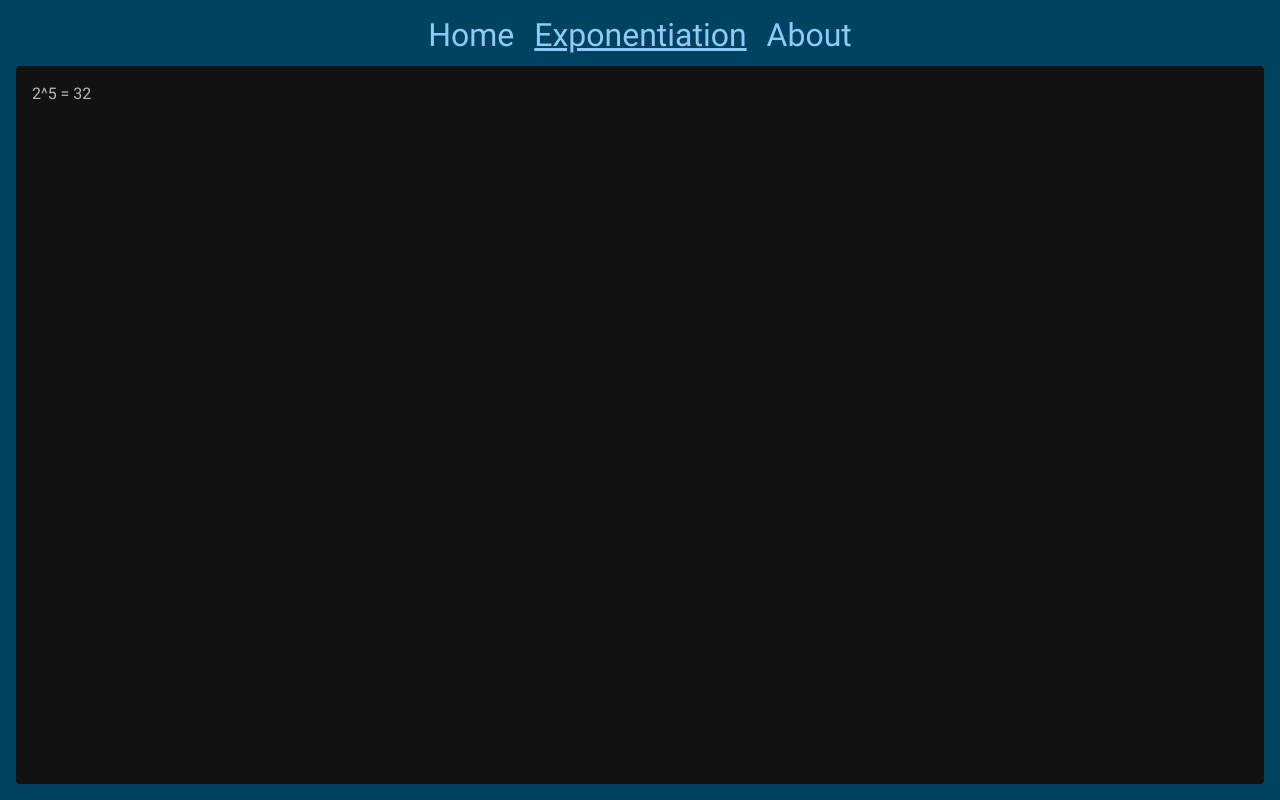
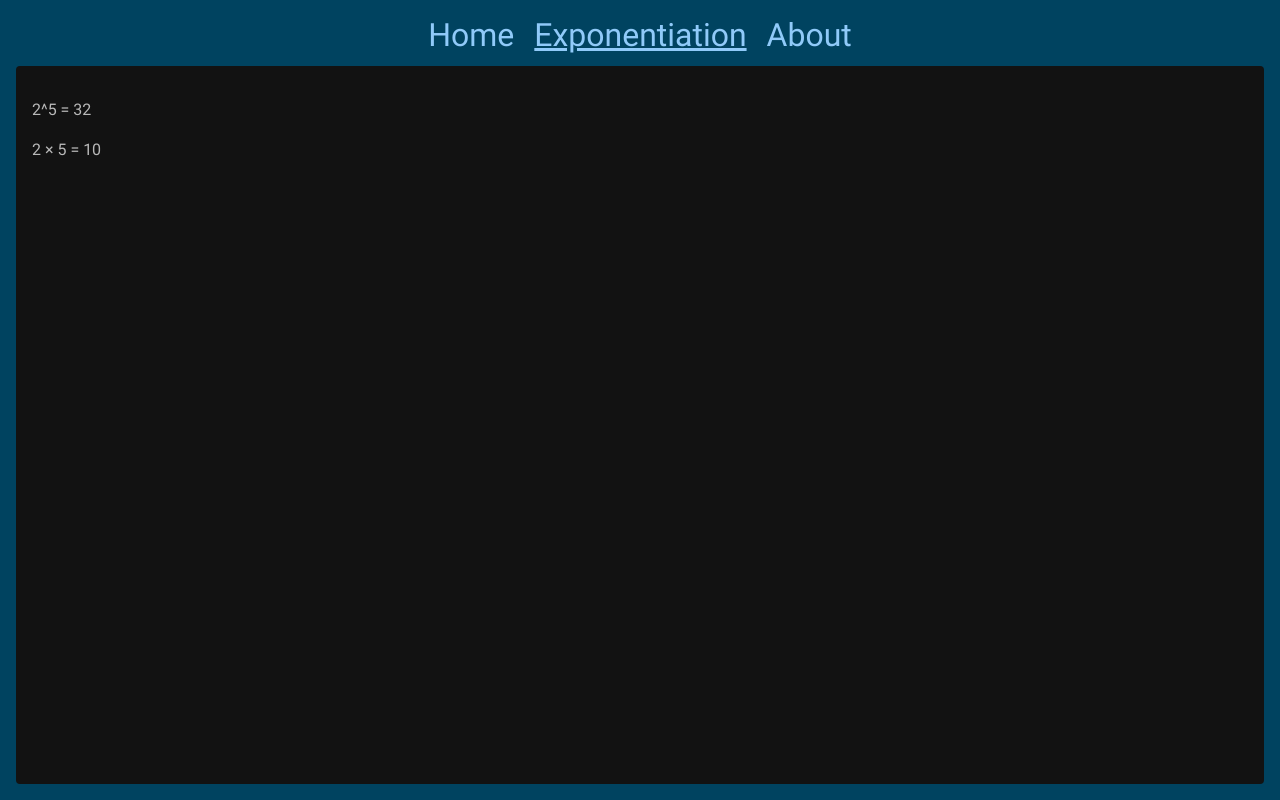
Before and after one commit to rudyhuynh/webpack-example, a React app: page /exp in a window 1280 px wide. Built offline with nearby package versions, Linux system fonts and the light colour scheme.

Commit message:
add lodash

```diff
--- a/src/components/ExponentiationPage.tsx
+++ b/src/components/ExponentiationPage.tsx
@@ -1,5 +1,11 @@
 import { renderExp } from "../utils/renderExp";
+import _ from "lodash";
 
 export const ExponentiationPage = () => {
-  return <div>{renderExp(2, 5)}</div>;
+  return (
+    <div>
+      <p> {renderExp(2, 5)}</p>
+      <p> 2 &times; 5 = {_.multiply(2, 5)}</p>
+    </div>
+  );
 };
--- a/webpack.config.js
+++ b/webpack.config.js
@@ -94,6 +94,9 @@ module.exports = {
 
     new HtmlWebpackPlugin({ template: "./index.html" }),
 
+    /**
+     * See https://github.com/webpack-contrib/webpack-bundle-analyzer
+     */
     ...(process.env.ANALYZE ? [new BundleAnalyzerPlugin()] : []),
   ],
 };
```
